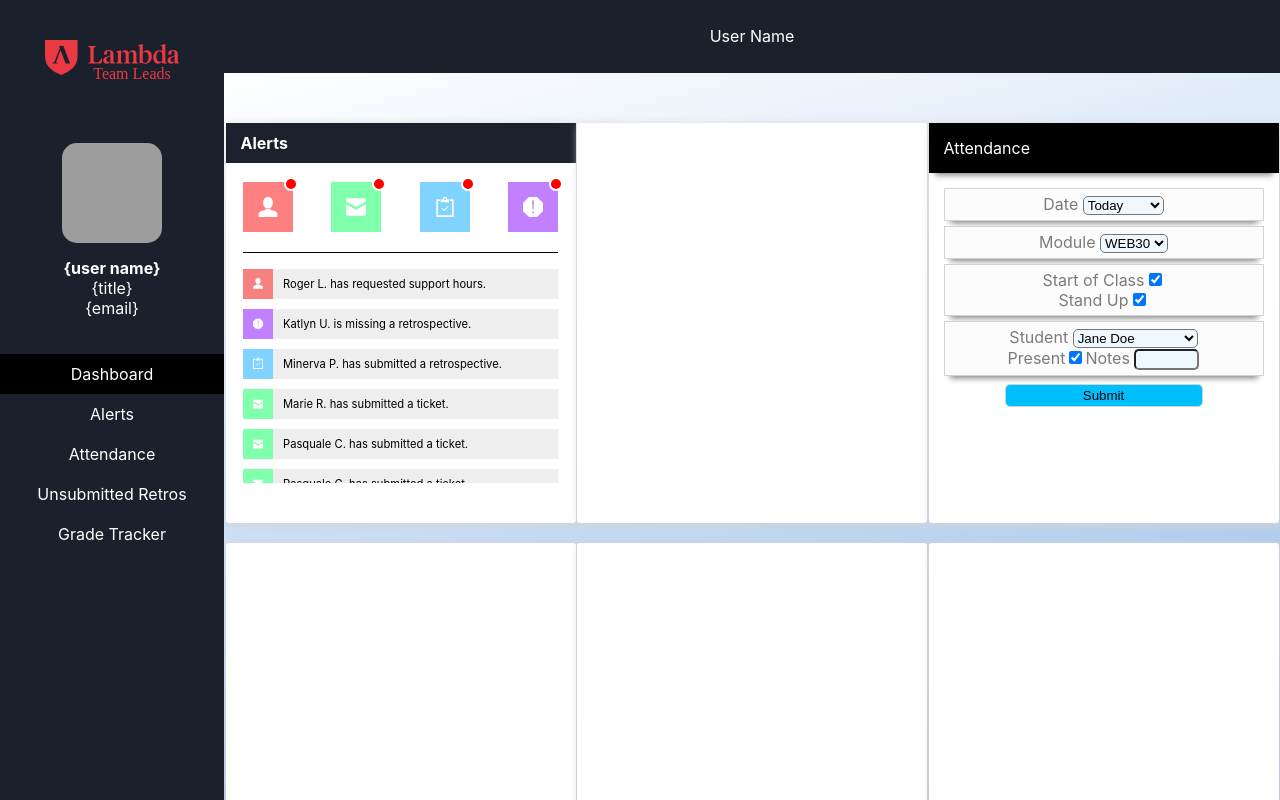
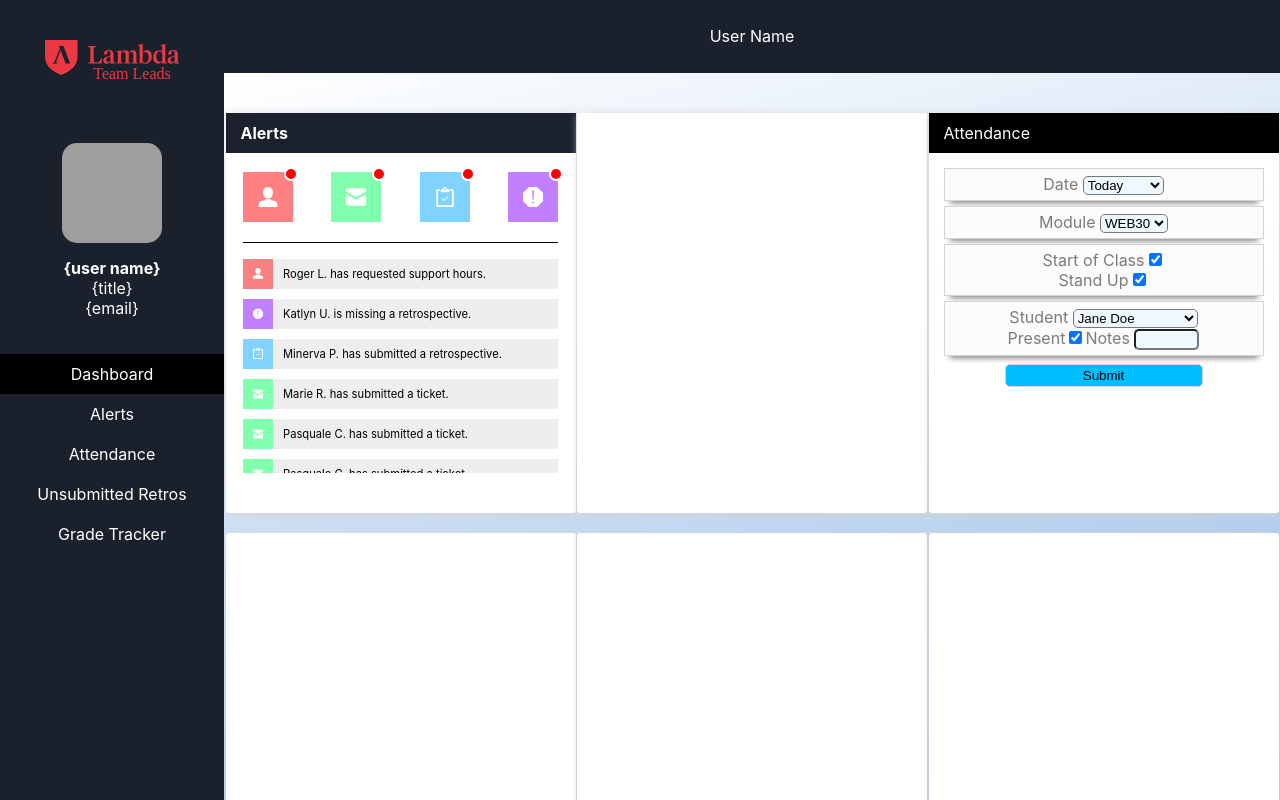
Before and after one commit to TL-Dashboard/frontend, a React (Create React App) app: page /dashboard in a window 1280 px wide. Built offline with nearby package versions, Linux system fonts and the light colour scheme; grey boxes are pictures that could not be loaded.

Commit message:
Adjust styling to match Alerts tile

```diff
--- a/src/components/Attendance/Attendance.js
+++ b/src/components/Attendance/Attendance.js
@@ -7,11 +7,12 @@ const Wrapper = styled.div`
     /*alerts box header*/
     .attendance-text {
         background-color: black;
+        height: 40px;
         color: white;
         margin-top: 0px;
         margin-bottom: 5px;
-        padding: 15px;
-        box-shadow: 0 8px 6px -6px gray;
+        padding: 10px 15px;
+        /* box-shadow: 0 8px 6px -6px gray; */
     }
     /*attendance form border, and it's boxes */
     .attendance-container, .smaller-containers {
--- a/src/components/Main/Main.js
+++ b/src/components/Main/Main.js
@@ -11,7 +11,6 @@ const AlertTileWithContext = withContext(AlertTile);
 const MainWrap = styled.div`
   width: 100%;
   height: 100%;
-
   color: white;
 
   display: flex;
@@ -27,8 +26,9 @@ const MainWrap = styled.div`
   overflow-y: auto;
 
   .tile-container {
-    margin: 50px auto;
-
+    margin-top: 40px;
+    height: 100%;
+    width: 100%;
     display: flex;
     flex-wrap: wrap;
     justify-content: space-evenly;
```
